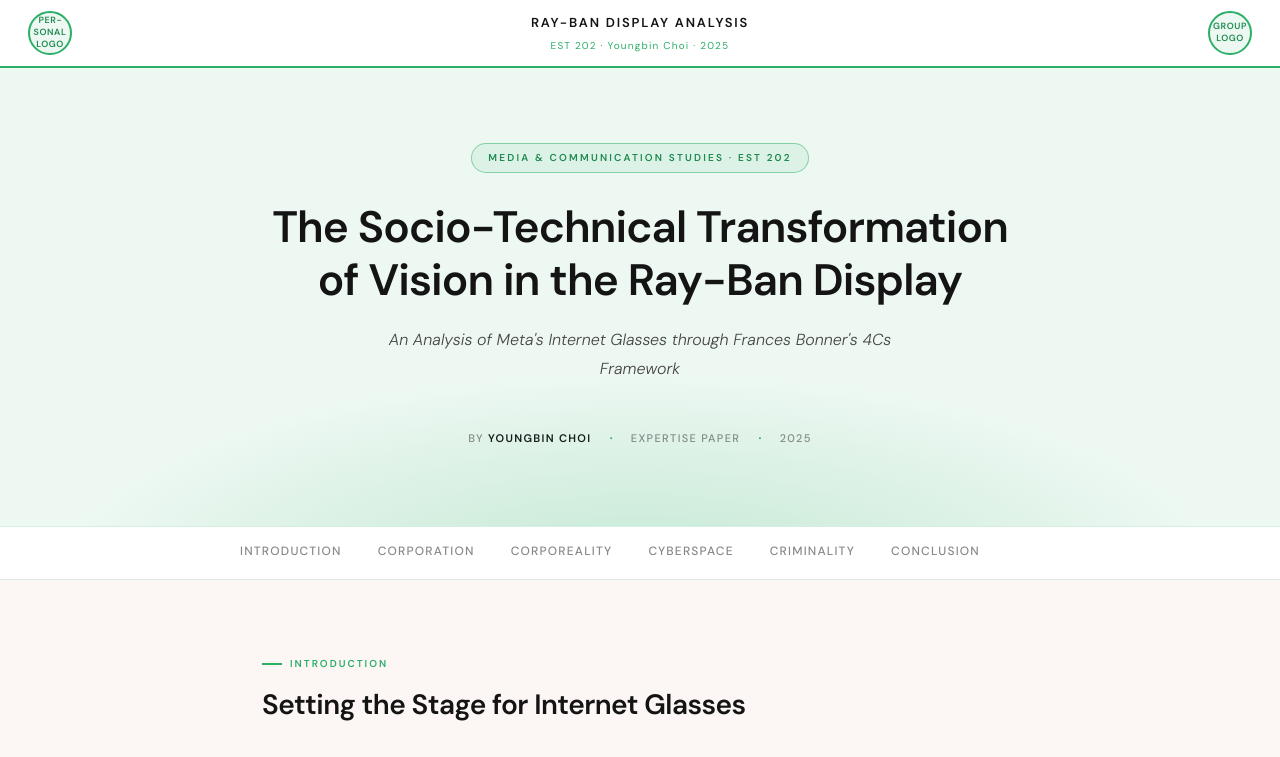
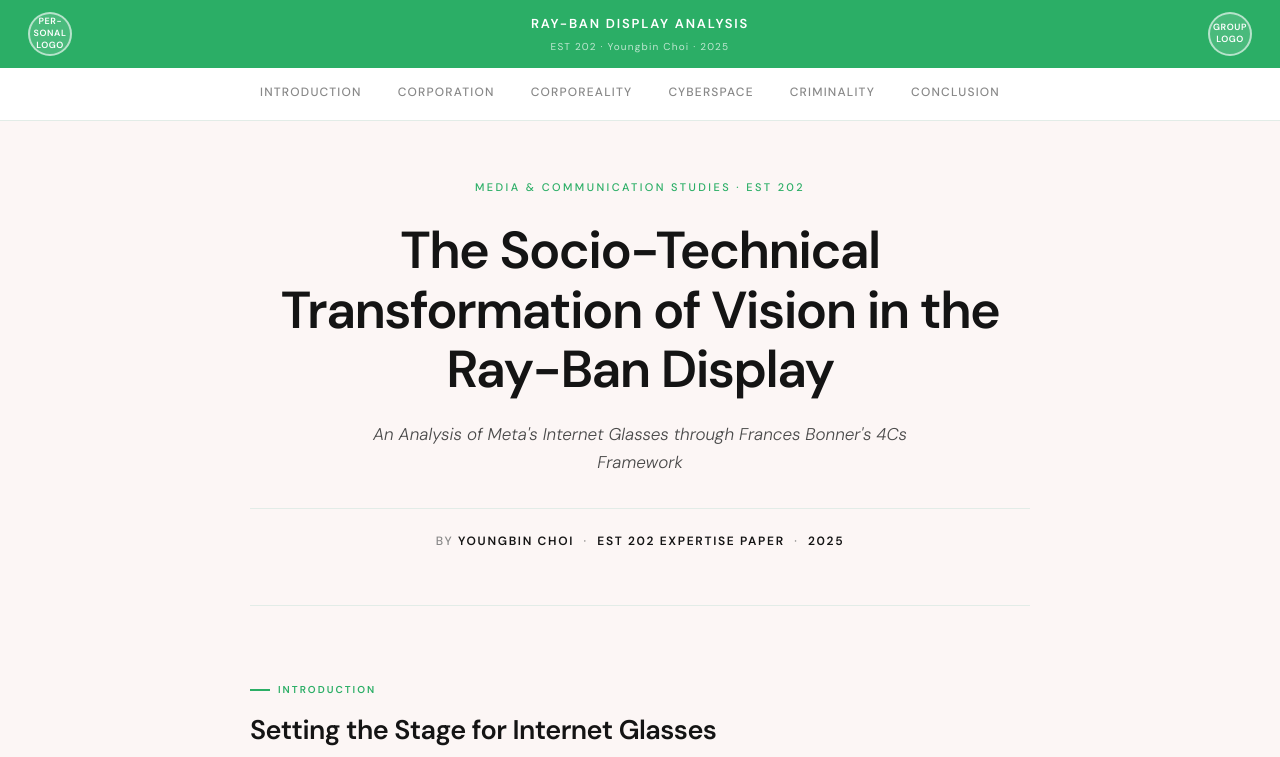
Before and after one commit to youngbinchoi1/est240_personalpage, a plain HTML site: page index.html in a window 1280 px wide. Shown: the top 757 px of the page. Drawn offline with Linux system fonts and the light colour scheme.

Commit message:
Add files via upload

```diff
--- a/index.html
+++ b/index.html
@@ -13,9 +13,9 @@
     --green-xs: #edf8f2;
     --cream:    #FCF6F5;
     --ink:      #141414;
-    --mid:      #444;
+    --mid:      #4a4a4a;
     --soft:     #888;
-    --border:   #dde8e3;
+    --border:   #e2ece7;
     --nav-h:    68px;
     --white:    #ffffff;
   }
@@ -37,8 +37,7 @@
     position: fixed;
     top: 0; left: 0; right: 0;
     height: var(--nav-h);
-    background: var(--white);
-    border-bottom: 2px solid var(--green);
+    background: var(--green);
     display: grid;
     grid-template-columns: 72px 1fr 72px;
     align-items: center;
@@ -50,14 +49,14 @@
   .logo-circle {
     width: 44px; height: 44px;
     border-radius: 50%;
-    border: 2px solid var(--green);
-    background: var(--green-xs);
+    border: 2px solid rgba(255,255,255,0.6);
+    background: rgba(255,255,255,0.15);
     display: flex; align-items: center; justify-content: center;
     font-size: 9px;
     font-weight: 600;
     letter-spacing: .06em;
     text-transform: uppercase;
-    color: var(--green-dk);
+    color: #fff;
     text-align: center;
     line-height: 1.3;
     flex-shrink: 0;
@@ -72,86 +71,16 @@
     font-weight: 600;
     letter-spacing: .14em;
     text-transform: uppercase;
-    color: var(--ink);
+    color: #fff;
   }
 
   .nav-sub {
     font-size: 10px;
     font-weight: 400;
     letter-spacing: .12em;
-    color: var(--green);
+    color: rgba(255,255,255,0.7);
     margin-top: 2px;
   }
-
-  /* ─── HERO ─── */
-  .hero {
-    background: var(--green-xs);
-    border-bottom: 1px solid var(--green-lt);
-    padding: calc(var(--nav-h) + 72px) 32px 72px;
-    text-align: center;
-    position: relative;
-    overflow: hidden;
-  }
-
-  .hero::before {
-    content: '';
-    position: absolute;
-    inset: 0;
-    background: radial-gradient(ellipse 70% 60% at 50% 110%, rgba(43,174,102,.22) 0%, transparent 65%);
-    pointer-events: none;
-  }
-
-  .hero-eyebrow {
-    display: inline-block;
-    font-size: 10px;
-    font-weight: 600;
-    letter-spacing: .22em;
-    text-transform: uppercase;
-    color: var(--green-dk);
-    border: 1px solid rgba(43,174,102,.5);
-    background: rgba(43,174,102,.08);
-    padding: 5px 16px;
-    border-radius: 100px;
-    margin-bottom: 28px;
-  }
-
-  .hero h1 {
-    font-size: clamp(22px, 4.2vw, 44px);
-    font-weight: 600;
-    color: var(--ink);
-    line-height: 1.2;
-    max-width: 780px;
-    margin: 0 auto 18px;
-    letter-spacing: -.02em;
-  }
-
-  .hero-sub {
-    font-size: 16px;
-    font-weight: 300;
-    color: var(--mid);
-    max-width: 520px;
-    margin: 0 auto 40px;
-    font-style: italic;
-  }
-
-  .hero-meta {
-    display: flex;
-    align-items: center;
-    justify-content: center;
-    gap: 18px;
-    flex-wrap: wrap;
-  }
-
-  .hero-tag {
-    font-size: 11px;
-    font-weight: 500;
-    letter-spacing: .12em;
-    text-transform: uppercase;
-    color: var(--soft);
-  }
-
-  .hero-tag strong { color: var(--ink); font-weight: 600; }
-  .hero-dot { color: var(--green); }
 
   /* ─── SECTION NAV ─── */
   .section-nav {
@@ -170,7 +99,7 @@
     display: flex;
     align-items: center;
     padding: 0 32px;
-    max-width: 900px;
+    max-width: 860px;
     margin: 0 auto;
     white-space: nowrap;
   }
@@ -195,9 +124,64 @@
 
   /* ─── MAIN ─── */
   main {
-    max-width: 820px;
+    max-width: 860px;
     margin: 0 auto;
-    padding: 64px 32px 80px;
+    padding: calc(var(--nav-h) + 56px) 40px 80px;
+  }
+
+  /* ─── PAPER HEADER (inline, plain text style) ─── */
+  .paper-header {
+    padding-bottom: 52px;
+    margin-bottom: 64px;
+    border-bottom: 1px solid var(--border);
+    text-align: center;
+  }
+
+  .paper-eyebrow {
+    font-size: 11px;
+    font-weight: 500;
+    letter-spacing: .22em;
+    text-transform: uppercase;
+    color: var(--green);
+    margin-bottom: 24px;
+    display: block;
+  }
+
+  .paper-title {
+    font-size: clamp(28px, 4.5vw, 52px);
+    font-weight: 700;
+    color: var(--ink);
+    line-height: 1.15;
+    letter-spacing: -.03em;
+    margin-bottom: 20px;
+  }
+
+  .paper-subtitle {
+    font-size: 17px;
+    font-weight: 300;
+    font-style: italic;
+    color: var(--mid);
+    margin-bottom: 32px;
+    line-height: 1.65;
+    max-width: 560px;
+    margin-left: auto;
+    margin-right: auto;
+  }
+
+  .paper-byline {
+    font-size: 12px;
+    font-weight: 500;
+    letter-spacing: .14em;
+    text-transform: uppercase;
+    color: var(--soft);
+    border-top: 1px solid var(--border);
+    padding-top: 22px;
+    margin-top: 4px;
+  }
+
+  .paper-byline strong {
+    color: var(--ink);
+    font-weight: 600;
   }
 
   /* ─── SECTIONS ─── */
@@ -207,7 +191,10 @@
     border-bottom: 1px solid var(--border);
   }
 
-  .section:last-of-type { border-bottom: none; }
+  .section:last-of-type {
+    border-bottom: none;
+    margin-bottom: 0;
+  }
 
   .section-label {
     display: inline-flex;
@@ -230,17 +217,17 @@
   }
 
   h2 {
-    font-size: clamp(20px, 3vw, 28px);
+    font-size: clamp(20px, 2.8vw, 27px);
     font-weight: 600;
     color: var(--ink);
     letter-spacing: -.02em;
     line-height: 1.25;
-    margin-bottom: 28px;
+    margin-bottom: 26px;
   }
 
   p {
     color: var(--mid);
-    margin-bottom: 22px;
+    margin-bottom: 20px;
     font-weight: 300;
   }
 
@@ -248,7 +235,7 @@
 
   blockquote {
     margin: 36px 0;
-    padding: 24px 28px;
+    padding: 22px 28px;
     background: var(--green-lt);
     border-left: 4px solid var(--green);
     border-radius: 0 8px 8px 0;
@@ -266,7 +253,7 @@
     overflow: hidden;
     border: 1px solid var(--border);
     background: var(--white);
-    box-shadow: 0 2px 20px rgba(43,174,102,.08);
+    box-shadow: 0 2px 16px rgba(43,174,102,.08);
   }
 
   .video-header {
@@ -312,13 +299,12 @@
     border-radius: 50%;
     background: var(--green);
     display: flex; align-items: center; justify-content: center;
-    opacity: .9;
-    transition: transform .2s, opacity .2s;
     cursor: pointer;
     box-shadow: 0 4px 20px rgba(43,174,102,.35);
+    transition: transform .2s, box-shadow .2s;
   }
 
-  .play-btn:hover { transform: scale(1.08); opacity: 1; }
+  .play-btn:hover { transform: scale(1.08); box-shadow: 0 6px 28px rgba(43,174,102,.45); }
 
   .play-btn::after {
     content: '';
@@ -345,9 +331,9 @@
   }
 
   .footer-inner {
-    max-width: 900px;
+    max-width: 860px;
     margin: 0 auto;
-    padding: 56px 32px 40px;
+    padding: 56px 40px 40px;
     display: grid;
     grid-template-columns: 1.2fr 1fr 1fr;
     gap: 48px;
@@ -365,12 +351,13 @@
     width: 46px; height: 46px;
     border-radius: 50%;
     border: 2px solid rgba(255,255,255,.45);
+    background: rgba(255,255,255,.12);
     display: flex; align-items: center; justify-content: center;
     font-size: 9px;
     font-weight: 600;
     letter-spacing: .05em;
     text-transform: uppercase;
-    color: rgba(255,255,255,.7);
+    color: rgba(255,255,255,.8);
     text-align: center;
     line-height: 1.3;
     flex-shrink: 0;
@@ -448,8 +435,8 @@
 
   .footer-bottom {
     border-top: 1px solid rgba(255,255,255,.18);
-    padding: 18px 32px;
-    max-width: 900px;
+    padding: 18px 40px;
+    max-width: 860px;
     margin: 0 auto;
     display: flex;
     align-items: center;
@@ -488,20 +475,6 @@
   <div class="logo-circle right">Group<br>Logo</div>
 </nav>
 
-<!-- HERO -->
-<div class="hero">
-  <div class="hero-eyebrow">Media &amp; Communication Studies · EST 202</div>
-  <h1>The Socio-Technical Transformation of Vision in the Ray-Ban Display</h1>
-  <p class="hero-sub">An Analysis of Meta's Internet Glasses through Frances Bonner's 4Cs Framework</p>
-  <div class="hero-meta">
-    <span class="hero-tag">By <strong>Youngbin Choi</strong></span>
-    <span class="hero-dot">·</span>
-    <span class="hero-tag">Expertise Paper</span>
-    <span class="hero-dot">·</span>
-    <span class="hero-tag">2025</span>
-  </div>
-</div>
-
 <!-- SECTION NAV -->
 <div class="section-nav">
   <div class="section-nav-inner">
@@ -516,6 +489,16 @@
 
 <!-- MAIN -->
 <main>
+
+  <!-- PAPER HEADER — inline in page flow -->
+  <div class="paper-header">
+    <span class="paper-eyebrow">Media &amp; Communication Studies · EST 202</span>
+    <h1 class="paper-title">The Socio-Technical Transformation of Vision in the Ray-Ban Display</h1>
+    <p class="paper-subtitle">An Analysis of Meta's Internet Glasses through Frances Bonner's 4Cs Framework</p>
+    <div class="paper-byline">
+      By <strong>Youngbin Choi</strong> &nbsp;·&nbsp; <strong>EST 202 Expertise Paper</strong> &nbsp;·&nbsp; <strong>2025</strong>
+    </div>
+  </div>
 
   <!-- INTRODUCTION -->
   <section class="section" id="introduction">
@@ -547,7 +530,7 @@
     <h2>Corporate Hegemony and the Branded Gaze</h2>
     <p>The Ray-Ban Display is not merely a wearable technology product, but an icon of Meta's corporate socio-technological hegemony. Through the device, Meta extends and embeds its corporate branding into a part of individuals' daily lives and culture, eventually transforming the act of 'seeing' itself into a form of experience branded by Meta — based on the sophistication of technology and dependency on the Meta ecosystem.</p>
     <p>The first potential strategy enabling Meta to achieve this goal is through deepening technological dependency on the Meta ecosystem. Meta has already achieved significant success in the social media market with Instagram, wielding considerable influence over social communication patterns and digital culture. By the integration of its proprietary AI, cloud infrastructure, Meta View application, and Instagram connectivity, Meta reinforces both the technological and cultural monopoly, restricting third-party products from entering its ecosystem and thereby consolidating its market share. In addition, leveraging the identity of glasses as fashion and technology, Meta constructs an effective branding strategy and cultivates social capital.</p>
-    <p>As intensified platform dependency through the formation of a monopoly and accumulated social capital confines consumers within the Meta ecosystem, making users integrate the Ray-Ban Display more intimately into their daily lives, Meta's social dominance intensifies. Within this monopoly system, users are allowed access to their first-person data streams only under Meta's terms of service, wherein such data are stored and analyzed through Meta's servers and ultimately capitalized by the corporation. These first-person data — which contain what users see and experience — hold immense value as data resources. Such data function as essential training material for advancing Meta AI Vision's machine learning, while also enabling Meta to refine its algorithms to enhance user engagement and design targeted advertising systems that cater to users' detailed behaviors and latent needs.</p>
+    <p>As intensified platform dependency through the formation of a monopoly and accumulated social capital confines consumers within the Meta ecosystem, making users integrate the Ray-Ban Display more intimately into their daily lives, Meta's social dominance intensifies. Within this monopoly system, users are allowed access to their first-person data streams only under Meta's terms of service, wherein such data are stored and analyzed through Meta's servers and ultimately capitalized by the corporation. These first-person data — which contain what users see and experience — hold immense value as data resources. Such data function as essential training material for advancing Meta AI Vision's machine learning, while also enabling Meta to refine its algorithms to enhance user engagement and design targeted advertising systems.</p>
 
     <blockquote>Within this structure, individual experience is treated as a corporate asset, and users become the extended sensors of the corporation to collect data.</blockquote>
 
@@ -595,7 +578,7 @@
     <h2>Surveillance, Vulnerability, and Diffused Legal Accountability</h2>
     <p>The introduction of cameras in the wearable Ray-Ban Display creates a new danger of involuntary surveillance, where the distinction between observation and violation becomes increasingly unstable. In social and public spaces, individuals can be recorded without consent, their images stored or transmitted in real-time through corporate networks. As the technology's discreet form factor makes recording nearly invisible, traditional social cues of "being watched" lose their effectiveness. As legal frameworks often adapt one step behind the pace of technological development, society risks and a culture of continuous exposure arise.</p>
     <p>By the integration of vision, sound, and cloud computing, the Ray-Ban Display transforms personal sensory data into a new frontier of digital vulnerability. Every trivial moment and word is potentially uploaded, processed, or stored within Meta's data cloud. In the case such data were to be hacked or leaked, the consequences would be unprecedentedly severe — exposing not only information and text, but whole experiences, including moments, expressions, and relationships that define personal identity. Furthermore, manipulation of visual or auditory streams could distort the user's perception of reality itself, marking a fundamental inversion of privacy.</p>
-    <p>As corporations described by Bonner, Meta's position as a corporation within the legal structure of cyberspace allows it to abuse legal abstraction to avoid full accountability. As Blount states, "In Cyberspace … one of the central problems is that commercial bodies maintain control over information and how it flows, meaning that private interests become the arbiters of the 'freedom of expression.'" Meta, a corporation legally identified as an 'artificial person' with immense capital and legal protection, can defer certain moral and legal responsibility of privacy violations to the individuals who have accepted their terms and conditions. In a scenario where a user records another person or uploads sensitive material without consent, it is interpreted as a matter of personal misuse rather than corporate liability — enabling Meta to benefit from the mass accumulation of surveillance data while externalizing ethical consequences.</p>
+    <p>As corporations described by Bonner, Meta's position as a corporation within the legal structure of cyberspace allows it to abuse legal abstraction to avoid full accountability. As Blount states, "In Cyberspace … one of the central problems is that commercial bodies maintain control over information and how it flows, meaning that private interests become the arbiters of the 'freedom of expression.'" Meta, a corporation legally identified as an 'artificial person' with immense capital and legal protection, can defer certain moral and legal responsibility of privacy violations to individuals who have accepted their terms and conditions. In a scenario where a user records another person or uploads sensitive material without consent, it is interpreted as a matter of personal misuse rather than corporate liability — enabling Meta to benefit from the mass accumulation of surveillance data while externalizing ethical consequences.</p>
   </section>
 
   <!-- CONCLUSION -->
```
